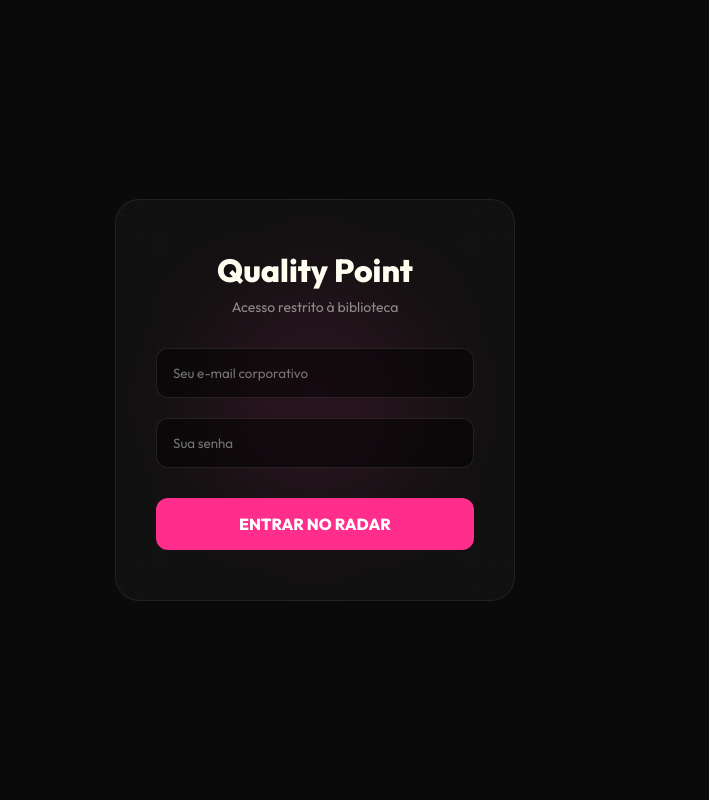
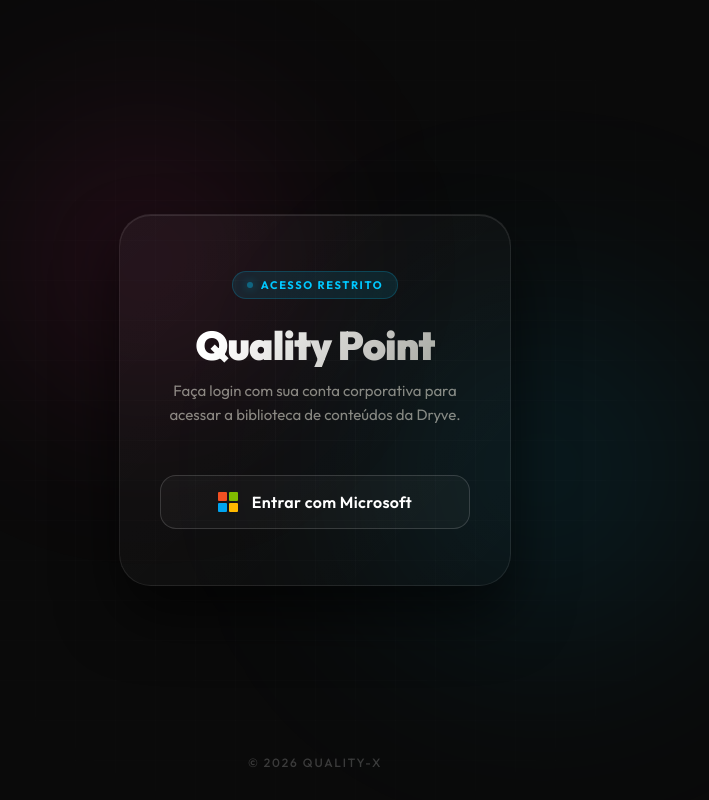
Before and after one commit to luccamoraes-netizen/relatorio-monitoria, a plain HTML site: page login.html in a window 1280 px wide. Shown: the whole page, without its empty margins (325-1034 px from the left). Drawn offline with Linux system fonts and the light colour scheme; no server answers.

Commit message:
Update login.html

```diff
--- a/login.html
+++ b/login.html
@@ -4,89 +4,258 @@
 <meta charset="UTF-8">
 <meta name="viewport" content="width=device-width, initial-scale=1.0">
 <title>Login - Quality Point</title>
-<link href="https://fonts.googleapis.com/css2?family=Outfit:wght@300;400;600;800&display=swap" rel="stylesheet">
+<link href="https://fonts.googleapis.com/css2?family=Outfit:wght@300;400;500;600;700;800;900&display=swap" rel="stylesheet">
 <style>
   :root {
     --bg: #0A0A0A;
     --accent1: #FF2D8B;
     --accent2: #00C8FF;
+    --accent3: #FFE234;
     --text: #FFFDF0;
+    --muted: rgba(255, 253, 240, 0.5);
   }
+
   * { box-sizing: border-box; margin: 0; padding: 0; }
+
   body {
     font-family: 'Outfit', sans-serif;
     background: var(--bg);
     color: var(--text);
-    height: 100vh;
+    min-height: 100vh;
     display: flex;
     align-items: center;
     justify-content: center;
     overflow: hidden;
+    position: relative;
   }
-  .glow {
-    position: absolute; width: 400px; height: 400px;
-    background: radial-gradient(circle, rgba(255,45,139,0.15), transparent 60%);
-    filter: blur(40px); z-index: 0;
+
+  .ambient-glow {
+    position: absolute;
+    width: 100vw; height: 100vh;
+    overflow: hidden;
+    z-index: 0;
+    pointer-events: none;
   }
-  .login-box {
-    position: relative; z-index: 1;
-    background: rgba(255,255,255,0.03);
-    border: 1px solid rgba(255,255,255,0.08);
-    padding: 50px 40px;
-    border-radius: 24px;
-    width: 100%; max-width: 400px;
-    backdrop-filter: blur(20px);
+
+  .orb {
+    position: absolute;
+    border-radius: 50%;
+    filter: blur(80px);
+    animation: float-orb 10s ease-in-out infinite alternate;
+  }
+
+  .orb-1 {
+    width: 400px; height: 400px;
+    background: radial-gradient(circle, rgba(255, 45, 139, 0.15), transparent 70%);
+    top: 10%; left: 20%;
+  }
+
+  .orb-2 {
+    width: 500px; height: 500px;
+    background: radial-gradient(circle, rgba(0, 200, 255, 0.12), transparent 70%);
+    bottom: 5%; right: 15%;
+    animation-delay: -5s;
+  }
+
+  @keyframes float-orb {
+    0% { transform: translate(0, 0) scale(1); }
+    100% { transform: translate(30px, -40px) scale(1.1); }
+  }
+
+  .grid-bg {
+    position: absolute; inset: 0; z-index: 0;
+    background-image: linear-gradient(rgba(255,255,255,0.02) 1px, transparent 1px), linear-gradient(90deg, rgba(255,255,255,0.02) 1px, transparent 1px);
+    background-size: 40px 40px;
+    pointer-events: none;
+    mask-image: radial-gradient(circle at center, black 0%, transparent 80%);
+    -webkit-mask-image: radial-gradient(circle at center, black 0%, transparent 80%);
+  }
+
+  .login-wrapper {
+    position: relative;
+    z-index: 10;
+    width: 100%;
+    max-width: 440px;
+    padding: 24px;
+    animation: fade-up 0.8s cubic-bezier(0.16,1,0.3,1) both;
+  }
+
+  @keyframes fade-up {
+    from { opacity: 0; transform: translateY(40px) scale(0.95); }
+    to { opacity: 1; transform: translateY(0) scale(1); }
+  }
+
+  .login-card {
+    background: linear-gradient(135deg, rgba(255,255,255,0.04), rgba(255,255,255,0.01));
+    backdrop-filter: blur(24px);
+    -webkit-backdrop-filter: blur(24px);
+    border: 1px solid rgba(255, 255, 255, 0.08);
+    border-radius: 32px;
+    padding: 56px 40px;
     text-align: center;
+    box-shadow: 0 30px 60px rgba(0,0,0,0.6), inset 0 1px 0 rgba(255,255,255,0.1);
   }
-  h2 { font-weight: 800; font-size: 32px; margin-bottom: 8px; }
-  p { color: rgba(255,255,255,0.5); font-size: 14px; margin-bottom: 32px; }
 
-  .input-group { margin-bottom: 20px; text-align: left; }
-  input {
-    width: 100%; padding: 16px;
-    background: rgba(0,0,0,0.5);
-    border: 1px solid rgba(255,255,255,0.1);
-    border-radius: 12px;
-    color: white; font-family: 'Outfit';
-    outline: none; transition: border 0.3s;
+  .badge {
+    display: inline-flex;
+    align-items: center;
+    gap: 8px;
+    padding: 6px 14px;
+    border-radius: 100px;
+    background: rgba(0, 200, 255, 0.1);
+    border: 1px solid rgba(0, 200, 255, 0.2);
+    color: var(--accent2);
+    font-size: 11px;
+    font-weight: 700;
+    letter-spacing: 0.15em;
+    text-transform: uppercase;
+    margin-bottom: 24px;
   }
-  input:focus { border-color: var(--accent2); }
 
-  button {
-    width: 100%; padding: 16px;
-    background: var(--accent1); color: white;
-    border: none; border-radius: 12px;
-    font-weight: 800; font-size: 16px; font-family: 'Outfit';
-    cursor: pointer; transition: transform 0.2s, box-shadow 0.2s;
-    margin-top: 10px;
+  .badge-dot {
+    width: 6px; height: 6px;
+    border-radius: 50%;
+    background: var(--accent2);
+    box-shadow: 0 0 10px var(--accent2);
+    animation: pulse-dot 2s infinite;
   }
-  button:hover { transform: translateY(-2px); box-shadow: 0 10px 20px rgba(255,45,139,0.3); }
 
-  #error-msg { color: #ff4d4d; font-size: 13px; margin-top: 16px; display: none; }
+  @keyframes pulse-dot {
+    0%, 100% { opacity: 1; }
+    50% { opacity: 0.4; }
+  }
+
+  h1 {
+    font-size: 40px;
+    font-weight: 900;
+    line-height: 1.1;
+    letter-spacing: -0.02em;
+    margin-bottom: 12px;
+    background: linear-gradient(120deg, #ffffff 20%, rgba(255,253,240,0.6) 100%);
+    -webkit-background-clip: text;
+    -webkit-text-fill-color: transparent;
+  }
+
+  p {
+    color: var(--muted);
+    font-size: 15px;
+    line-height: 1.6;
+    margin-bottom: 48px;
+    font-weight: 400;
+  }
+
+  .ms-btn {
+    display: flex;
+    align-items: center;
+    justify-content: center;
+    gap: 14px;
+    width: 100%;
+    padding: 16px 24px;
+    background: rgba(255, 255, 255, 0.03);
+    border: 1px solid rgba(255, 255, 255, 0.15);
+    border-radius: 16px;
+    color: #fff;
+    font-family: 'Outfit', sans-serif;
+    font-size: 16px;
+    font-weight: 600;
+    letter-spacing: 0.02em;
+    cursor: pointer;
+    transition: all 0.3s cubic-bezier(0.16,1,0.3,1);
+  }
+
+  .ms-btn:hover {
+    background: rgba(255, 255, 255, 0.08);
+    border-color: var(--accent2);
+    transform: translateY(-4px);
+    box-shadow: 0 15px 30px rgba(0, 200, 255, 0.15), inset 0 0 20px rgba(0, 200, 255, 0.05);
+  }
+
+  .ms-btn:active {
+    transform: translateY(0);
+    box-shadow: none;
+  }
+
+  .ms-logo {
+    width: 20px;
+    height: 20px;
+    display: grid;
+    grid-template-columns: 1fr 1fr;
+    grid-template-rows: 1fr 1fr;
+    gap: 2px;
+  }
+  .ms-logo div { border-radius: 1px; }
+  .ms-logo .c1 { background: #F25022; }
+  .ms-logo .c2 { background: #7FBA00; }
+  .ms-logo .c3 { background: #00A4EF; }
+  .ms-logo .c4 { background: #FFB900; }
+
+  #error-msg {
+    color: #ff4d4d;
+    font-size: 13px;
+    font-weight: 500;
+    margin-top: 20px;
+    display: none;
+    padding: 12px;
+    background: rgba(255, 77, 77, 0.1);
+    border: 1px solid rgba(255, 77, 77, 0.2);
+    border-radius: 8px;
+    animation: fade-in 0.3s ease;
+  }
+
+  @keyframes fade-in {
+    from { opacity: 0; transform: translateY(-10px); }
+    to { opacity: 1; transform: translateY(0); }
+  }
+
+  .footer-text {
+    position: absolute;
+    bottom: 30px;
+    width: 100%;
+    text-align: center;
+    font-size: 12px;
+    font-weight: 500;
+    letter-spacing: 0.15em;
+    text-transform: uppercase;
+    color: rgba(255,255,255,0.2);
+    z-index: 10;
+  }
 </style>
 </head>
 <body>
 
-<div class="glow"></div>
+<div class="ambient-glow">
+  <div class="orb orb-1"></div>
+  <div class="orb orb-2"></div>
+</div>
+<div class="grid-bg"></div>
 
-<div class="login-box">
-  <h2>Quality Point</h2>
-  <p>Acesso restrito à biblioteca</p>
+<main class="login-wrapper">
+  <div class="login-card">
+    <div class="badge">
+      <div class="badge-dot"></div>
+      Acesso Restrito
+    </div>
 
-  <div class="input-group">
-    <input type="email" id="email" placeholder="Seu e-mail corporativo">
+    <h1>Quality Point</h1>
+    <p>Faça login com sua conta corporativa para acessar a biblioteca de conteúdos da Dryve.</p>
+
+    <button id="ms-login-btn" class="ms-btn">
+      <div class="ms-logo">
+        <div class="c1"></div><div class="c2"></div>
+        <div class="c3"></div><div class="c4"></div>
+      </div>
+      <span id="btn-text">Entrar com Microsoft</span>
+    </button>
+
+    <div id="error-msg"></div>
   </div>
-  <div class="input-group">
-    <input type="password" id="password" placeholder="Sua senha">
-  </div>
+</main>
 
-  <button id="login-btn">ENTRAR NO RADAR</button>
-  <div id="error-msg">E-mail ou senha incorretos.</div>
-</div>
+<div class="footer-text">© 2026 Quality-X</div>
 
 <script type="module">
   import { initializeApp } from "https://www.gstatic.com/firebasejs/10.8.1/firebase-app.js";
-  import { getAuth, signInWithEmailAndPassword, onAuthStateChanged } from "https://www.gstatic.com/firebasejs/10.8.1/firebase-auth.js";
+  import { getAuth, onAuthStateChanged, OAuthProvider, signInWithPopup } from "https://www.gstatic.com/firebasejs/10.8.1/firebase-auth.js";
 
   const firebaseConfig = {
     apiKey: "AIzaSyBsF136lpHDCE62lVLoFK4K0FuxgpRUr6s",
@@ -104,20 +273,36 @@
     if (user) { window.location.href = "index.html"; }
   });
 
-  document.getElementById('login-btn').addEventListener('click', () => {
-    const email = document.getElementById('email').value;
-    const pass = document.getElementById('password').value;
+  const msProvider = new OAuthProvider('microsoft.com');
+  msProvider.setCustomParameters({
+    prompt: 'select_account',
+    lang: 'pt-BR'
+  });
+
+  document.getElementById('ms-login-btn').addEventListener('click', () => {
     const errorMsg = document.getElementById('error-msg');
+    const btnText = document.getElementById('btn-text');
 
-    signInWithEmailAndPassword(auth, email, pass)
-      .then((userCredential) => {
+    errorMsg.style.display = 'none';
+    btnText.textContent = "Autenticando...";
+
+    signInWithPopup(auth, msProvider)
+      .then((result) => {
         window.location.href = "index.html";
       })
       .catch((error) => {
+        btnText.textContent = "Entrar com Microsoft";
         errorMsg.style.display = 'block';
-        console.error("Erro no login:", error.message);
+
+        if (error.code === 'auth/popup-closed-by-user') {
+          errorMsg.textContent = "O login foi cancelado. Tente novamente.";
+        } else {
+          errorMsg.textContent = "Ocorreu um erro ao acessar. Fale com o suporte.";
+          console.error("Erro Auth:", error.message);
+        }
       });
   });
 </script>
+
 </body>
 </html>
```
